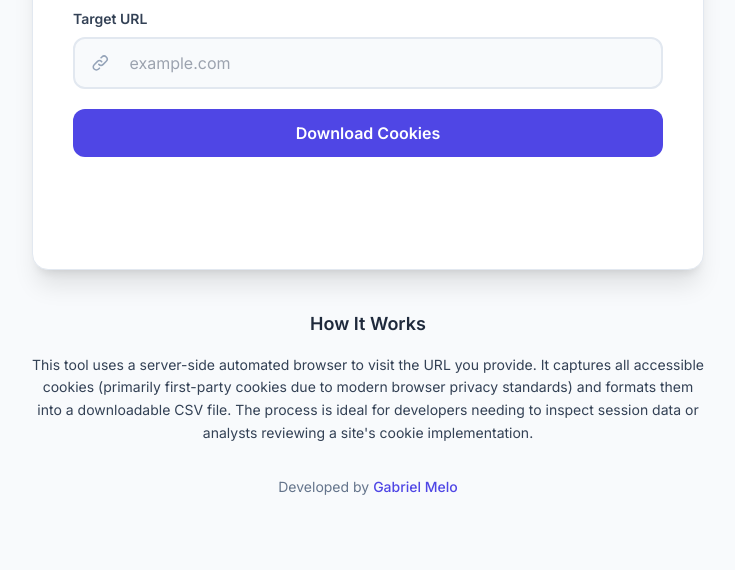
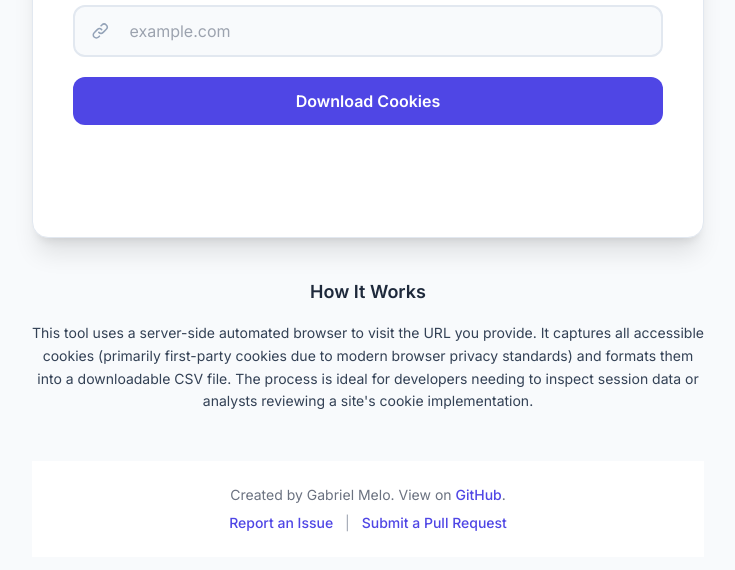
Before and after one commit to melogabriel/cookie-scraper, a plain HTML site: page index.html in a window 1280 px wide. Shown: the part 224-794 px from the top of the page, without its empty margins (272-1007 px from the left). Drawn offline with nearby package versions, Linux system fonts and the light colour scheme.

Commit message:
Update index.html
- add github links to the footer

```diff
--- a/index.html
+++ b/index.html
@@ -125,11 +125,19 @@
         </section>
 
         <!-- Footer -->
-        <footer class="text-center mt-8">
-            <p class="text-slate-500 text-sm">
-                Developed by <a href="https://github.com/melogabriel" target="_blank" rel="noopener noreferrer" class="font-medium text-indigo-600 hover:underline">Gabriel Melo</a>
+        <footer class="bg-white mt-12">
+        <div class="max-w-5xl mx-auto py-6 px-4 sm:px-6 lg:px-8 text-center text-sm text-gray-500">
+            <p>
+                Created by Gabriel Melo. View on
+                <a href="https://github.com/melogabriel/cookie-scraper" target="_blank" rel="noopener noreferrer" class="font-medium text-indigo-600 hover:text-indigo-500">GitHub</a>.
             </p>
-        </footer>
+            <p class="mt-2">
+                <a href="https://github.com/melogabriel/cookie-scraper/issues" target="_blank" rel="noopener noreferrer" class="font-medium text-indigo-600 hover:text-indigo-500">Report an Issue</a>
+                <span class="mx-2 text-gray-400">|</span>
+                <a href="https://github.com/melogabriel/cookie-scraper/pulls" target="_blank" rel="noopener noreferrer" class="font-medium text-indigo-600 hover:text-indigo-500">Submit a Pull Request</a>
+            </p>
+        </div>
+    </footer>
     </div>
 
     <!-- Share Modal -->
```
